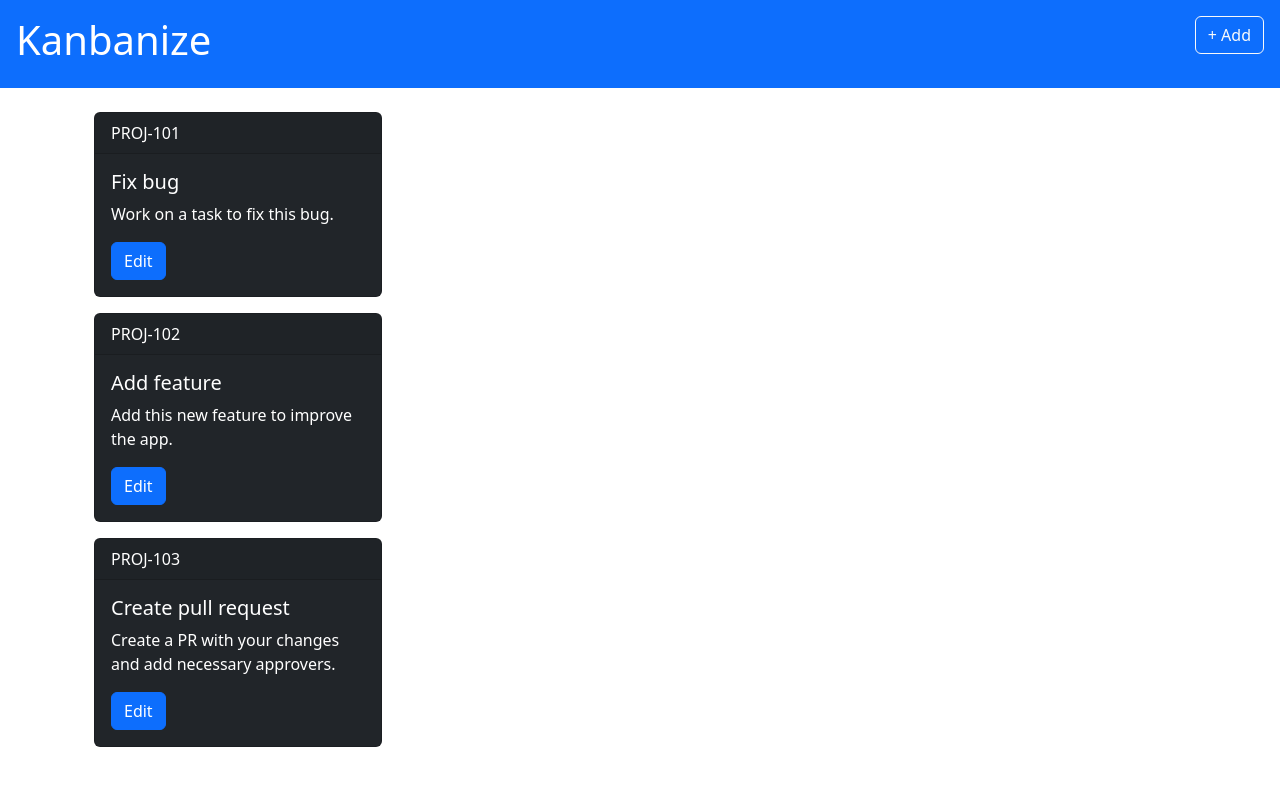
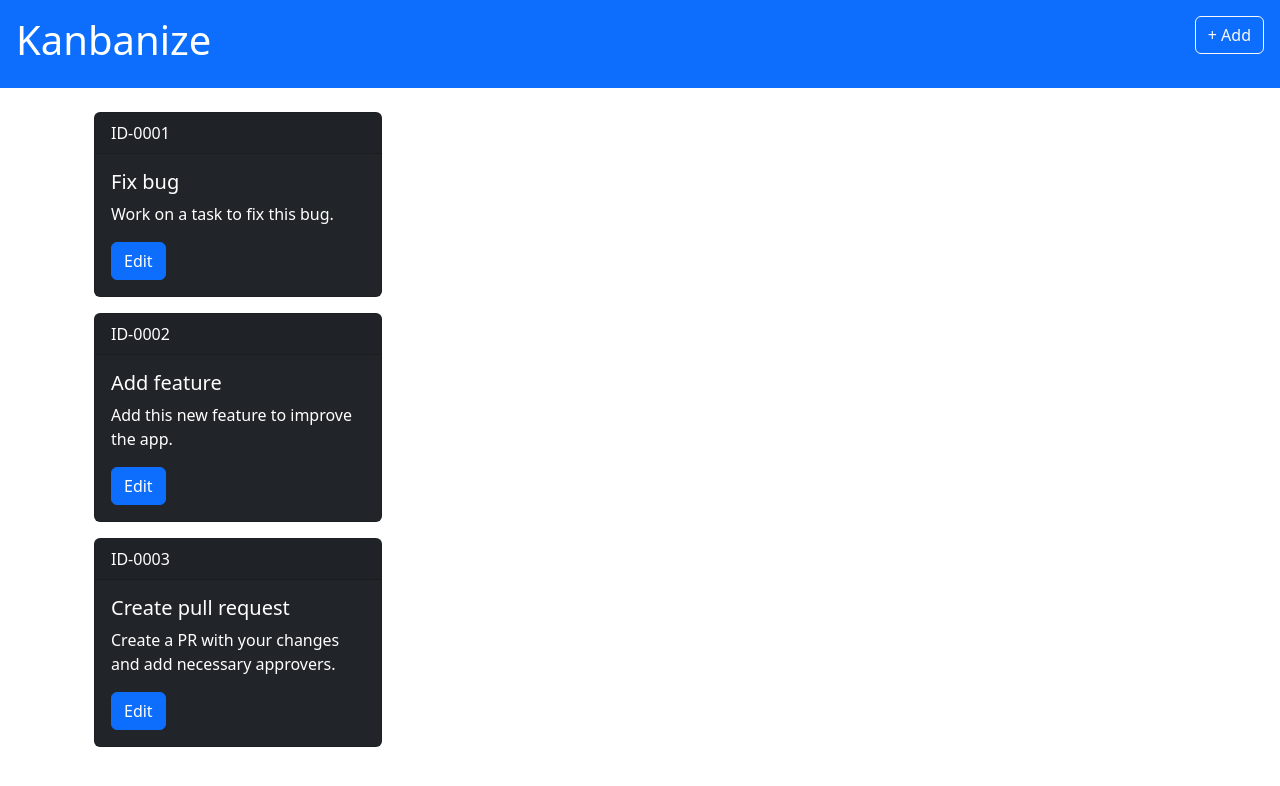
Before and after one commit to mohamad-jamil/kanbanize, a React (Vite) app: page / in a window 1280 px wide. Shown: the top 786 px of the page. Built offline with nearby package versions, Linux system fonts and the light colour scheme.

Commit message:
Store cards as a state variable and introduce dynamic IDs

```diff
--- a/src/App.tsx
+++ b/src/App.tsx
@@ -1,11 +1,37 @@
 import Header from "./components/Header";
 import Card from "./components/Card";
+import { useState } from "react";
+
+interface CardProps {
+  title: string;
+  text: string;
+  header: string;
+  buttonLink?: string;
+}
 
 function App() {
+  const [cards, setCards] = useState([
+    {
+      title: "Fix bug",
+      text: "Work on a task to fix this bug.",
+      header: "ID-0001",
+    },
+    {
+      title: "Add feature",
+      text: "Add this new feature to improve the app.",
+      header: "ID-0002",
+    },
+    {
+      title: "Create pull request",
+      text: "Create a PR with your changes and add necessary approvers.",
+      header: "ID-0003",
+    },
+  ]);
+
   return (
     <>
-      <Header />
-      <Card />
+      <Header cards={cards} setCards={setCards}></Header>
+      <Card cards={cards}></Card>
     </>
   );
 }
--- a/src/components/AddCardModal.tsx
+++ b/src/components/AddCardModal.tsx
@@ -1,11 +1,25 @@
 import { useState } from "react";
 
+interface CardProps {
+  title: string;
+  text: string;
+  header: string;
+  buttonLink?: string;
+}
+
 interface Props {
+  cards: CardProps[];
   handleCloseModal: () => void;
   modalTitle: string;
+  setCards: React.Dispatch<React.SetStateAction<CardProps[]>>;
 }
 
-function AddCardModal({ handleCloseModal, modalTitle }: Props) {
+function AddCardModal({
+  cards,
+  handleCloseModal,
+  modalTitle,
+  setCards,
+}: Props) {
   const [title, setTitle] = useState("");
   const [description, setDescription] = useState("");
 
@@ -13,6 +27,18 @@ function AddCardModal({ handleCloseModal, modalTitle }: Props) {
     console.log(
       `Saving card with title "${title}" and description "${description}".`
     );
+
+    let nextID = (cards.length + 1).toString().padStart(4, "0");
+    setCards([
+      ...cards,
+      {
+        title: title,
+        text: description,
+        header: `ID-${nextID}`,
+      },
+    ]);
+
+    handleCloseModal();
   };
 
   const handleTitleChange = (e: React.ChangeEvent<HTMLInputElement>) => {
@@ -55,7 +81,7 @@ function AddCardModal({ handleCloseModal, modalTitle }: Props) {
               <input
                 type="text"
                 className="form-control"
-                placeholder="PROJ-104"
+                placeholder="PROJ-104" //TODO: change this to dynamically allocate a card ID
                 disabled
               />
             </div>
--- a/src/components/Card.tsx
+++ b/src/components/Card.tsx
@@ -7,25 +7,11 @@ interface CardProps {
   buttonLink?: string;
 }
 
-let cards: CardProps[] = [
-  {
-    title: "Fix bug",
-    text: "Work on a task to fix this bug.",
-    header: "PROJ-101",
-  },
-  {
-    title: "Add feature",
-    text: "Add this new feature to improve the app.",
-    header: "PROJ-102",
-  },
-  {
-    title: "Create pull request",
-    text: "Create a PR with your changes and add necessary approvers.",
-    header: "PROJ-103",
-  },
-];
+interface Props {
+  cards: CardProps[];
+}
 
-function Card() {
+function Card({ cards }: Props) {
   let link: string | undefined = undefined;
 
   return (
--- a/src/components/Header.tsx
+++ b/src/components/Header.tsx
@@ -2,7 +2,19 @@ import React, { useState } from "react";
 import Button from "./Button";
 import AddCardModal from "./AddCardModal";
 
-function Header() {
+interface CardProps {
+  title: string;
+  text: string;
+  header: string;
+  buttonLink?: string;
+}
+
+interface Props {
+  cards: CardProps[];
+  setCards: React.Dispatch<React.SetStateAction<CardProps[]>>;
+}
+
+function Header({ cards, setCards }: Props) {
   const headerText = "Kanbanize";
   const [showModal, setShowModal] = useState(false);
 
@@ -14,6 +26,8 @@ function Header() {
       <h1>{headerText}</h1> <Button handleButtonClick={openModal}>+ Add</Button>{" "}
       {showModal && (
         <AddCardModal
+          cards={cards}
+          setCards={setCards}
           handleCloseModal={closeModal}
           modalTitle="Add New Card"
         ></AddCardModal>
```
